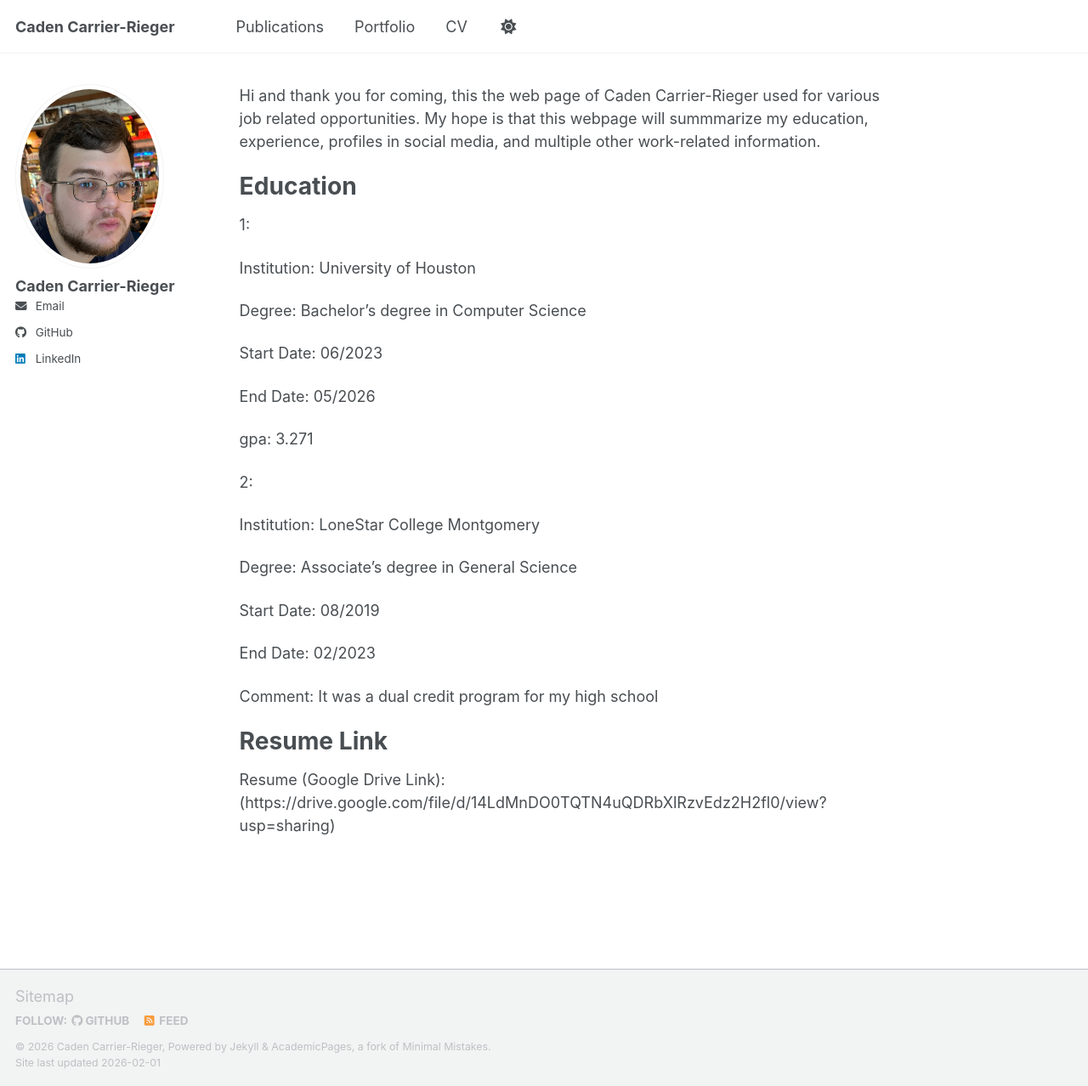
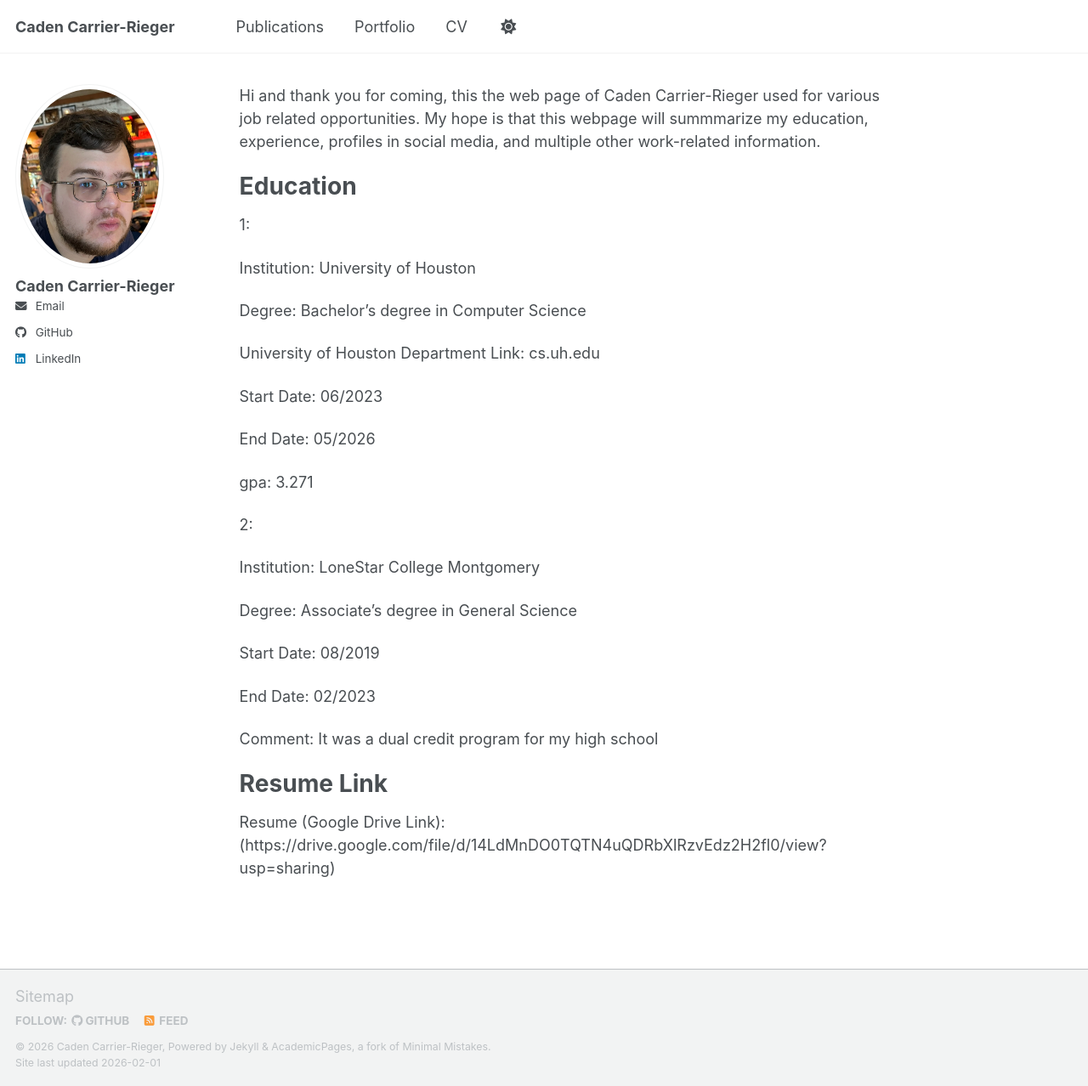
Before and after one commit to cadenrieger-lgtm/cadenrieger-lgtm.github.io, a Jekyll site: the page built from _pages/about.md, in a window 1280 px wide and 1278 px high. Shown: the whole window at 85% size. Built offline with Jekyll 4.4.1, drawn with Linux system fonts in a browser that asks for light colours; our own code applies the rules of GitHub Pages for plain Markdown files; a script bundle is joined from its source files by our own code; library files that are not in the unit come from our copies.

Commit message:
Add University of Houston department link

```diff
--- a/_pages/about.md
+++ b/_pages/about.md
@@ -7,6 +7,8 @@ Education
 Institution: University of Houston
 
 Degree: Bachelor's degree in Computer Science
+
+University of Houston Department Link: cs.uh.edu
 
 Start Date: 06/2023
 
```
